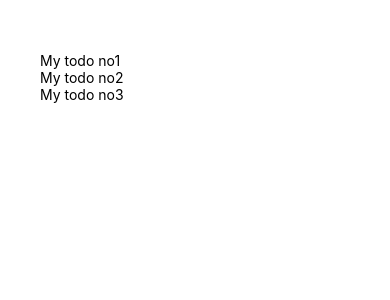
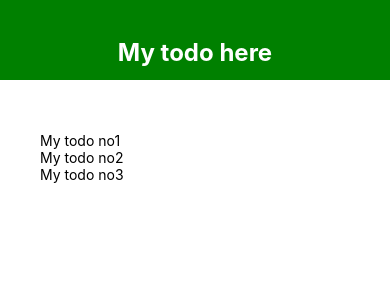
Before and after one commit to KUBAHO3/mobile_todo, a React Native app: screen / in a window 390 px wide. Shown: the top 300 px of the page. Built offline with nearby package versions, Linux system fonts and the light colour scheme.

Commit message:
Import new header component

```diff
--- a/App.js
+++ b/App.js
@@ -1,5 +1,6 @@
 import React, { useState } from 'react';
 import {StyleSheet, Text, View, FlatList} from 'react-native';
+import Header from './components/Header';
 
 const App = () => {
   const [todos, setTodos] = useState([
@@ -10,6 +11,7 @@
 
   return(
   <View style={styles.container}>
+    <Header />
     <View style={styles.content}>
       <View style={styles.list}>
         <FlatList data={todos} renderItem={({ item }) => (<Text>{item.text}</Text>)} />
--- /dev/null
+++ b/components/Header.js
@@ -0,0 +1,26 @@
+import React from 'react'
+import { StyleSheet, View, Text } from 'react-native'
+
+function Header() {
+  return (
+    <View style={styles.header}>
+        <Text style={styles.title}>My todo here</Text>
+    </View>
+  )
+}
+
+export default Header;
+
+const styles = StyleSheet.create({
+    header: {
+        height: 80,
+        paddingTop: 38,
+        backgroundColor: 'green',
+    },
+    title: {
+      fontSize: 24,
+      fontWeight: 'bold',
+      color: 'white',
+      textAlign: 'center',
+    }
+})
```
